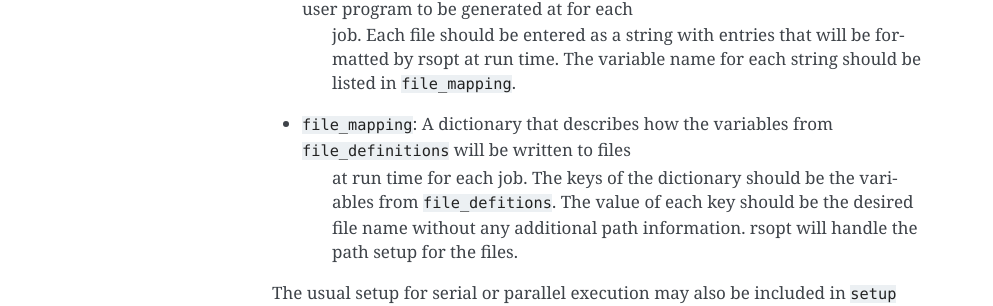
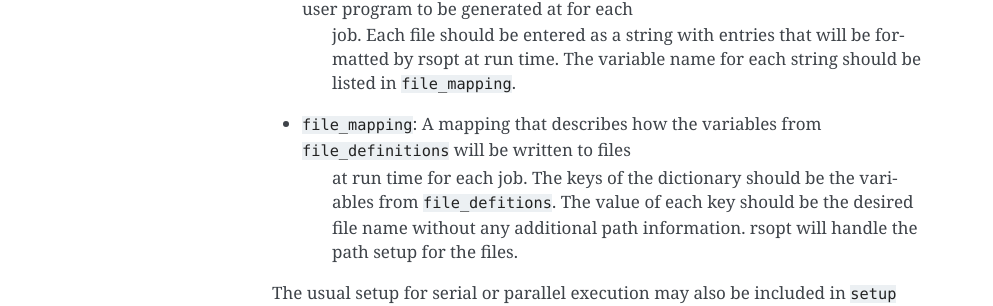
Before and after one commit to radiasoft/rsopt, a Sphinx documentation site: the page built from docs/codes/user.rst, in a window 1280 px wide. Shown: the part 530-836 px from the top of the page, without its empty margins (148-1141 px from the left). Built offline with Sphinx 7.4.7, drawn with Linux system fonts in a browser that asks for light colours.

Commit message:
More updates to code docs

```diff
--- a/docs/codes/user.rst
+++ b/docs/codes/user.rst
@@ -22,7 +22,7 @@ These are special commands that must be included in the ``setup`` portion of the
     job. Each file should be entered as a string with entries that will be formatted by rsopt at run time. The variable
     name for each string should be listed in ``file_mapping``.
 
-* ``file_mapping``: A dictionary that describes how the variables from ``file_definitions`` will be written to files
+* ``file_mapping``: A mapping that describes how the variables from ``file_definitions`` will be written to files
     at run time for each job. The keys of the dictionary should be the variables from ``file_defitions``. The value
     of each key should be the desired file name without any additional path information. rsopt will handle the path
     setup for the files.
--- a/docs/introduction.rst
+++ b/docs/introduction.rst
@@ -14,5 +14,6 @@ provided for codes with input file parsers, as well as Python functions.
 
 * :ref:`Python<python_ref>`
 * :ref:`elegant<elegant_ref>`
+* :ref:`OPAL<opal_ref>`
 * :ref:`Genesis1.3<genesis_ref>`
 * :ref:`User<user_ref>`
```
Also changed, not shown: docs/codes/opal.rst (+13 -2 lines).
